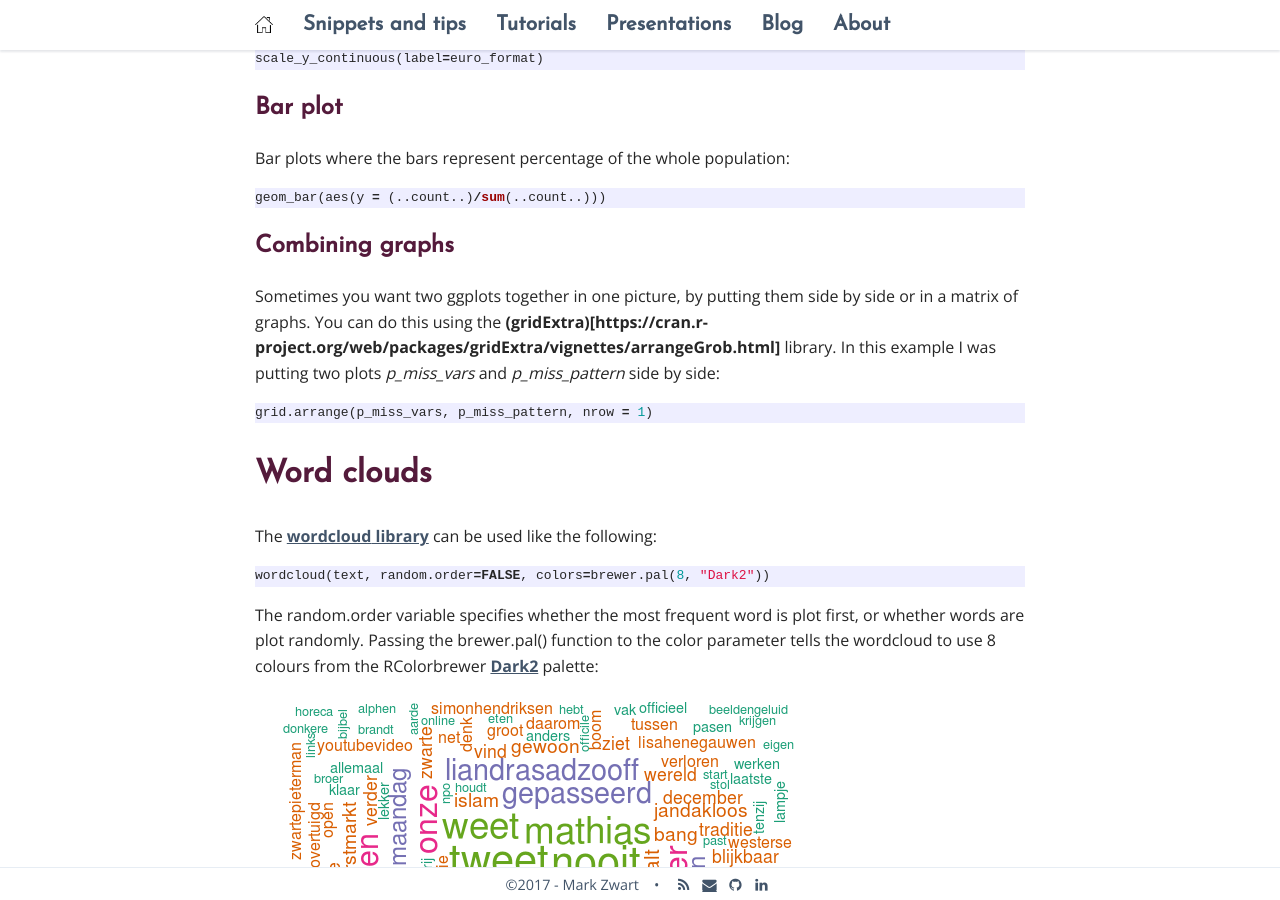
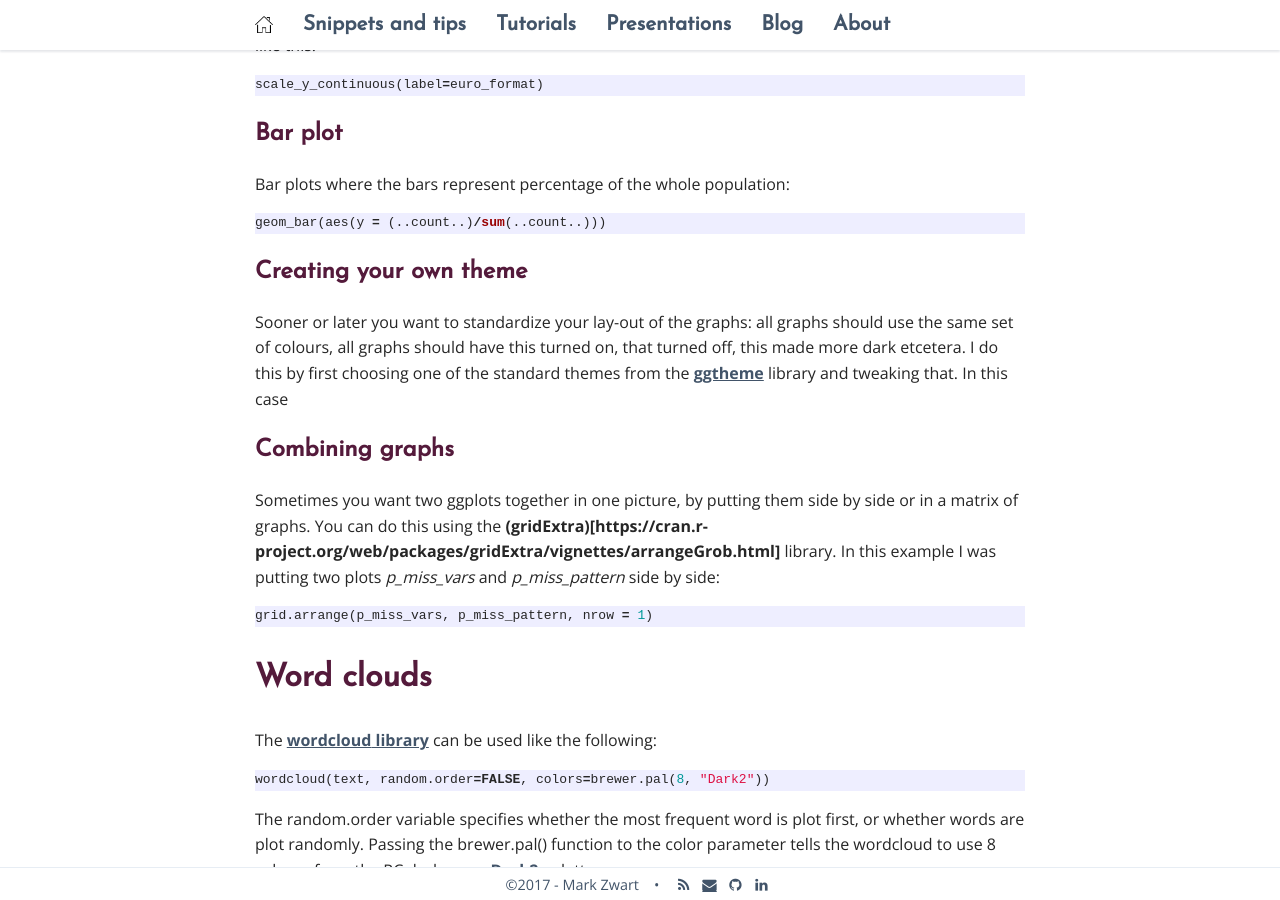
Before and after one commit to mark-me/mark-me.github.io, a Jekyll site: the page built from _pages/snippets-and-tips/graphs/graphs.md, in a window 1280 px wide and 900 px high, scrolled down 1560 px. Built offline with Jekyll 4.4.1, drawn with Linux system fonts in a browser that asks for light colours; nearby versions of some CDN libraries; comment, search, counter and statistics services are not loaded; some of the changed text lies outside the part shown.

Commit message:
Update graphs.md

````diff
--- a/_pages/snippets-and-tips/graphs/graphs.md
+++ b/_pages/snippets-and-tips/graphs/graphs.md
@@ -50,6 +50,10 @@ Bar plots where the bars represent percentage of the whole population:
 ```r
 geom_bar(aes(y = (..count..)/sum(..count..)))
 ```
+
+## Creating your own theme
+
+Sooner or later you want to standardize your lay-out of the graphs: all graphs should use the same set of colours, all graphs should have this turned on, that turned off, this made more dark etcetera. I do this by first choosing one of the standard themes from the **[ggtheme](http://ggplot2.tidyverse.org/reference/ggtheme.html)** library and tweaking that. In this case
 
 ## Combining graphs
 
````
